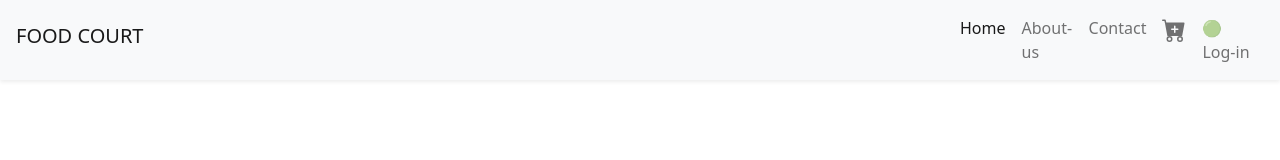
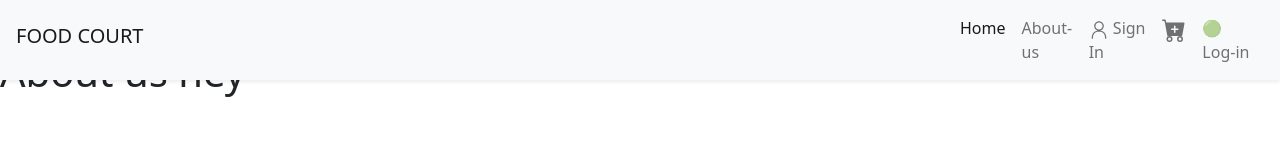
Before and after one commit to KaranMeghe/food-court, a React (Vite) app in the folder Food_Court /: page /about in a window 1280 px wide. Shown: the top 160 px of the page. Built offline with nearby package versions, Linux system fonts and the light colour scheme.

Commit message:
Creating sign in, sign up form

```diff
--- a/Food_Court /src/Components/Pages/About.jsx
+++ b/Food_Court /src/Components/Pages/About.jsx
@@ -2,8 +2,8 @@
 
 const About = () => {
   return (
-    <div>
-      <h1>About us</h1>
+    <div className="mt-5">
+      <h1>About us hey</h1>
     </div>
   );
 };
--- a/Food_Court /src/Components/Pages/Contact.jsx
+++ b/Food_Court /src/Components/Pages/Contact.jsx
@@ -1,6 +1,11 @@
 /* eslint-disable react/react-in-jsx-scope */
 const Contact = () => {
-  return <h1>Contact us</h1>;
+  return (
+    <div className="mt-5">
+      <h3>Login</h3>
+      <p>Or Create an Account</p>
+    </div>
+  );
 };
 
 export default Contact;
--- a/Food_Court /src/Components/layout/Header.jsx
+++ b/Food_Court /src/Components/layout/Header.jsx
@@ -2,9 +2,12 @@
 import { BsFillCartPlusFill } from "react-icons/bs";
 import { useState } from "react";
 import { Link } from "react-router-dom";
+import { RxPerson } from "react-icons/rx";
 
 const Navbar = () => {
   const [isLogin, setIsLogin] = useState("🟢 Log-in");
+  // eslint-disable-next-line no-unused-vars
+  const [name, setName] = useState("Sign In");
 
   const userAuthentication = () => {
     return isLogin === "🟢 Log-in"
@@ -36,7 +39,7 @@ const Navbar = () => {
 
             <li className="nav-item">
               <Link className="nav-link" to="/contact">
-                Contact
+                <RxPerson style={{ fontSize: "20px" }} /> {name}
               </Link>
             </li>
 
--- a/Food_Court /src/config.jsx
+++ b/Food_Court /src/config.jsx
@@ -7,3 +7,11 @@ export const FETCH_RESTARUNTS =
 
 export const FETCH_RESTARUNTS_DETAILS =
   "https://www.swiggy.com/dapi/menu/pl?page-type=REGULAR_MENU&complete-menu=true&lat=21.098385&lng=79.068965&restaurantId=";
+
+export const PERSON_DETAILS = {
+  info: {
+    name: "Karan meghe",
+    contact: 7066990058,
+    email: "karanmeghe@icloud.com",
+  },
+};
```
